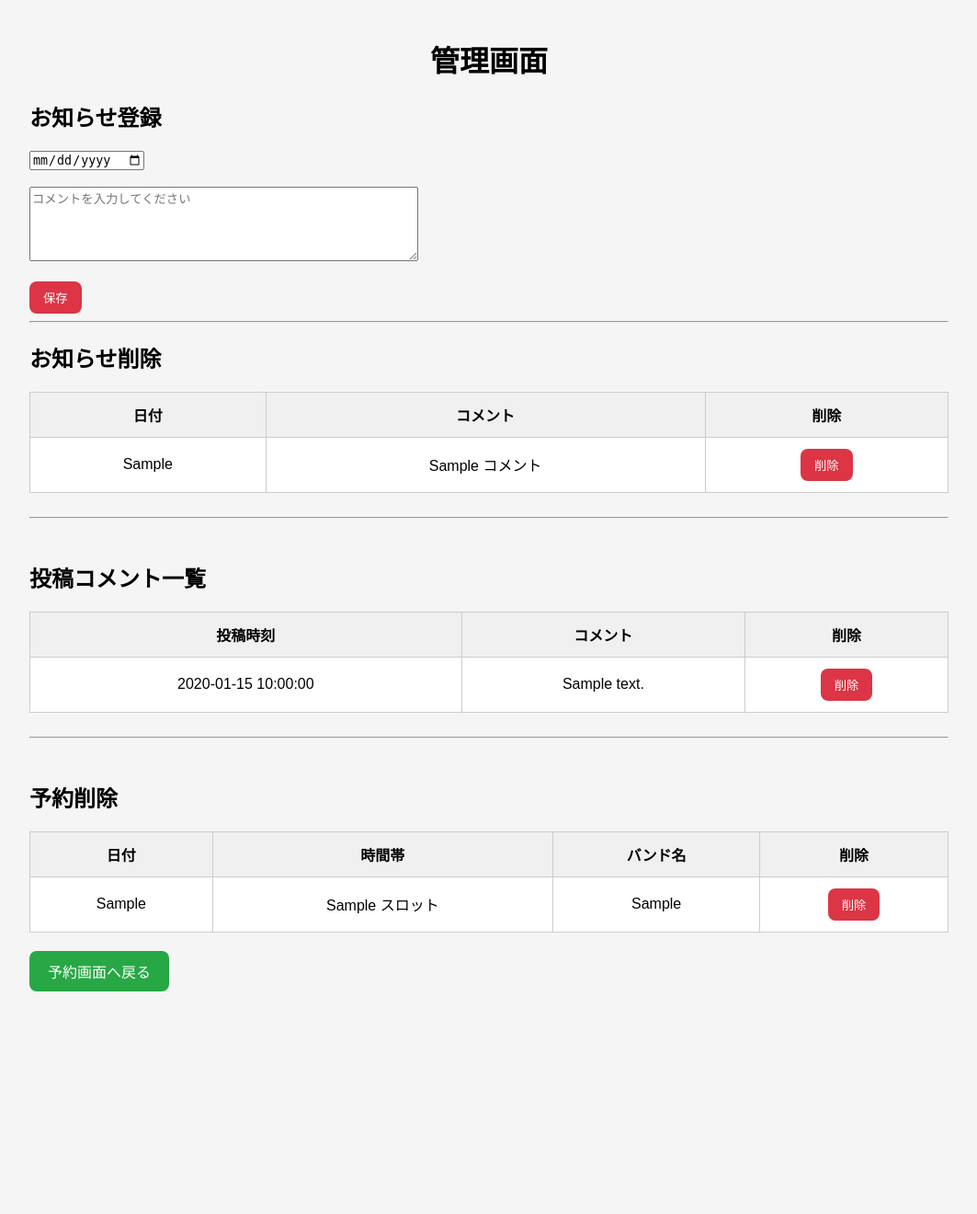
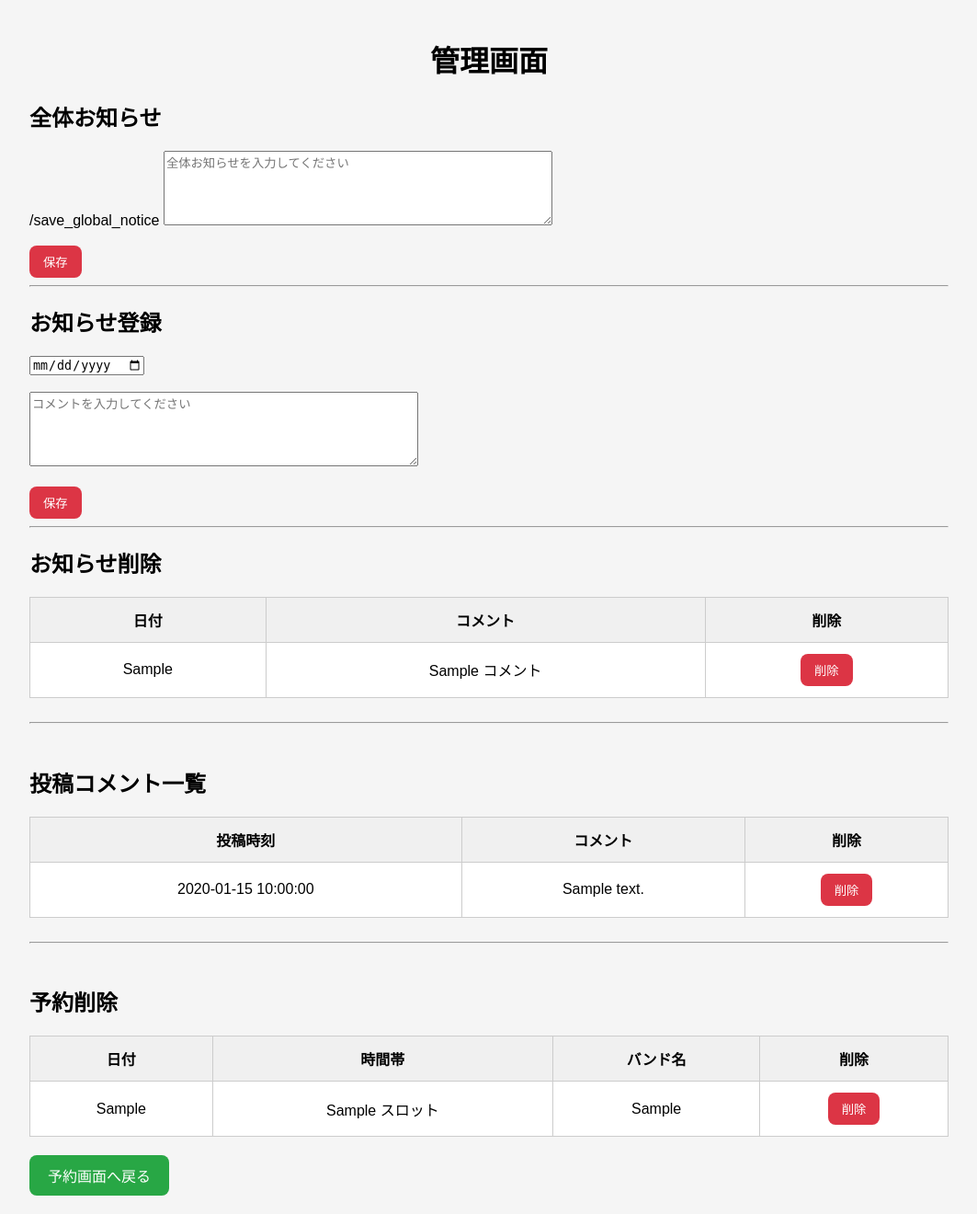
Before and after one commit to ttk331/club-room, a Flask app: page /admin in a window 1280 px wide. Shown: the whole page at 92% size, without its empty margins (108-1171 px from the left). Before the commit the page ends 1078 px from the top, so only its background shows below. Run offline with Flask 3, Linux system fonts and the light colour scheme; a database or web service that is not in the repository returns one stand-in record (values such as "Sample title").

Commit message:
Update admin.html

```diff
--- a/club-room/templates/admin.html
+++ b/club-room/templates/admin.html
@@ -60,6 +60,27 @@ button{
 <body>
 
 <h1>管理画面</h1>
+
+<h2>全体お知らせ</h2>
+
+/save_global_notice
+
+    <textarea
+        name="notice"
+        rows="5"
+        cols="50"
+        placeholder="全体お知らせを入力してください"
+        required></textarea>
+
+    <br><br>
+
+    <button type="submit">
+        保存
+    </button>
+
+</form>
+
+<hr>
 
 <h2>お知らせ登録</h2>
 
```
